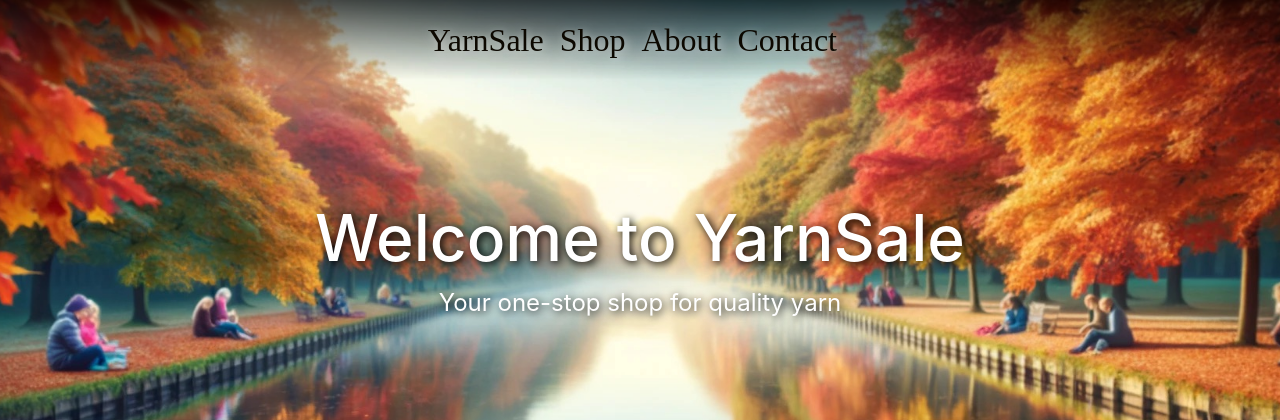
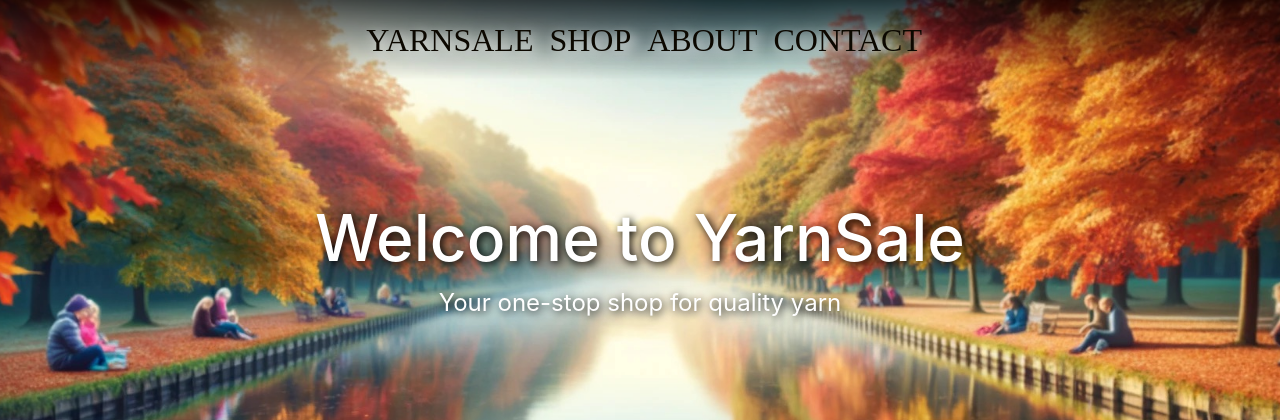
Before and after one commit to RobTilton/YarnSale_eshop, a Django app: page /frontend/ in a window 1280 px wide. Shown: the top 420 px of the page. Run offline with Django 5.2, Linux system fonts and the light colour scheme; some libraries are stand-ins or nearby versions.

Commit message:
Touch up

```diff
--- a/YarnSale/templates/base.html
+++ b/YarnSale/templates/base.html
@@ -20,16 +20,16 @@
             <div class="collapse navbar-collapse justify-content-end" id="navbarNav">
                 <ul class="navbar-nav ml-auto">
                     <li class="nav-item active">
-                        <a class="nav-link custom-nav-link" href="{% url 'home' %}">YarnSale</a>
+                        <a class="nav-link custom-nav-link" href="{% url 'home' %}">YARNSALE</a>
                     </li>
                     <li class="nav-item active">
-                        <a class="nav-link custom-nav-link" href="{% url 'home' %}">Shop</a>
+                        <a class="nav-link custom-nav-link" href="{% url 'home' %}">SHOP</a>
                     </li>
                     <li class="nav-item active">
-                        <a class="nav-link custom-nav-link" href="{% url 'home' %}">About</a>
+                        <a class="nav-link custom-nav-link" href="{% url 'home' %}">ABOUT</a>
                     </li>
                     <li class="nav-item active">
-                        <a class="nav-link custom-nav-link" href="{% url 'home' %}">Contact</a>
+                        <a class="nav-link custom-nav-link" href="{% url 'home' %}">CONTACT</a>
                     </li>
                     <!-- Add more navigation items here -->
                 </ul>
--- a/static/css/custom.css
+++ b/static/css/custom.css
@@ -50,7 +50,7 @@ html body footer.footer {
 
 /* Navbar links */
 html body nav.navbar .navbar-nav {
-    padding-right: 350px;
+    padding-right: 265px;
 }
 
 html body nav.navbar .navbar-nav .nav-link {
@@ -62,7 +62,7 @@ html body nav.navbar .navbar-nav .nav-link:hover {
 .custom-nav-link {
     font-family: 'Times New Roman', Times, serif;
     font-size: xx-large;
-    text-shadow: 2px 2px 8px rgba(255, 255, 255, 0.555)
+    text-shadow: 4px 4px 12px rgb(255, 255, 255)
 
 }
 
```
